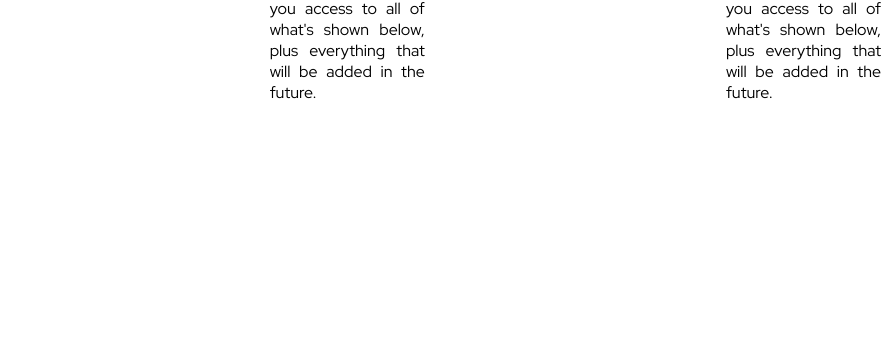
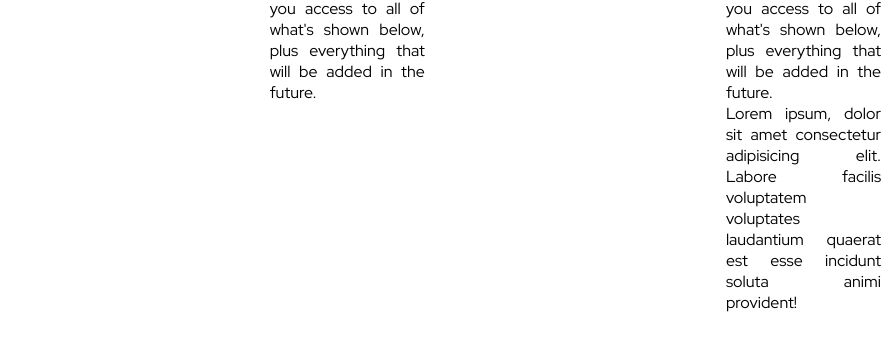
Before and after one commit to jasurdev-uz/Gitpad, a plain HTML site: page index.html in a window 1280 px wide. Shown: the part 518-871 px from the top of the page, 389-1280 px from the left. Drawn offline with Linux system fonts and the light colour scheme.

Commit message:
added lorem to 100 th line

```diff
--- a/index.html
+++ b/index.html
@@ -97,6 +97,7 @@
     <div class="text3">
       New demos are continually added and buying a single license for Mak gives you access to all of
       what's shown below, plus everything that will be added in the future.
+      <p>Lorem ipsum, dolor sit amet consectetur adipisicing elit. Labore facilis voluptatem voluptates laudantium quaerat est esse incidunt soluta animi provident!</p>
     </div>
   </div>
 
```
